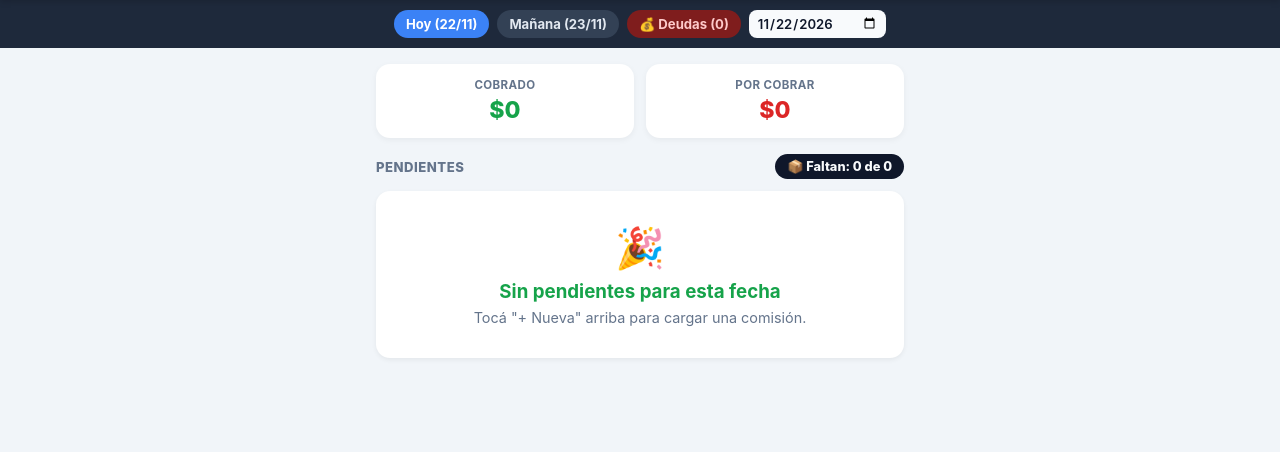
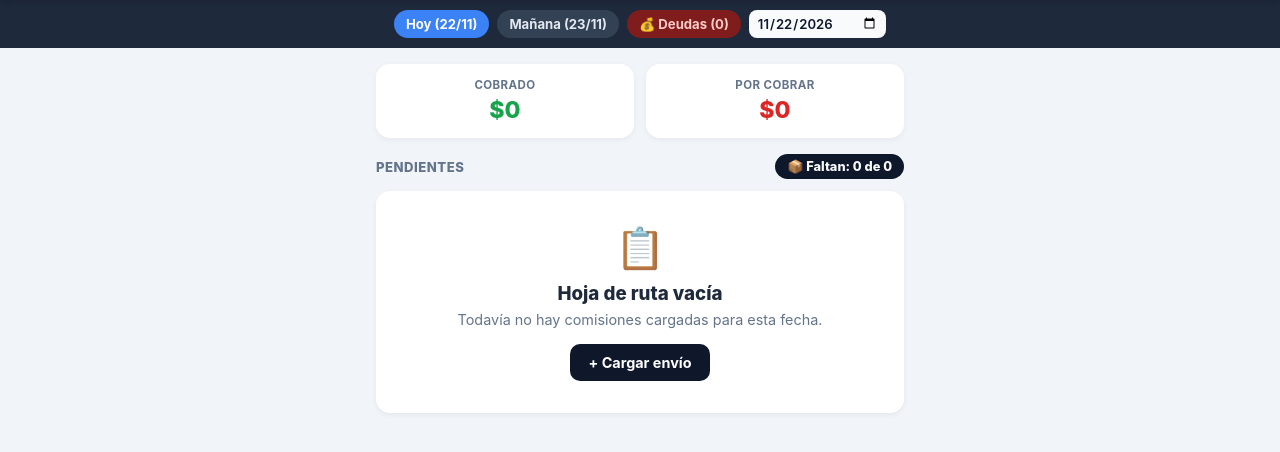
Before and after one commit to daniel-debasto/comisiones-rosario, a Django app: page / in a window 1280 px wide. Shown: the part 61-513 px from the top of the page. Run offline with Django 5.2, Linux system fonts and the light colour scheme; tables that the repository leaves empty hold one stand-in row (values such as "Sample post").

Commit message:
Cambia visual de pantalla vacia por icono de hoja de ruta

```diff
--- a/envios/templates/envios/hoja_ruta.html
+++ b/envios/templates/envios/hoja_ruta.html
@@ -188,10 +188,14 @@
     </div>
     {% empty %}
 
+
         <div class="vacio-box">
-            <div style="font-size: 2.5rem; margin-bottom: 8px;">🎉</div>
-            <h3 style="color: #16a34a; margin-bottom: 6px;">Sin pendientes para esta fecha</h3>
-            <p style="color: #64748b; font-size: 0.9rem;">Tocá "+ Nueva" arriba para cargar una comisión.</p>
+            <div style="font-size: 2.5rem; margin-bottom: 10px;">📋</div>
+            <h3 style="color: #1e293b; margin-bottom: 6px; font-weight: 800;">Hoja de ruta vacía</h3>
+            <p style="color: #64748b; font-size: 0.9rem; margin-bottom: 16px;">Todavía no hay comisiones cargadas para esta fecha.</p>
+            <a href="{% url 'nueva_comision' %}?fecha={{ fecha_sel|date:'Y-m-d' }}" style="display: inline-block; background: #0f172a; color: white; text-decoration: none; padding: 10px 18px; border-radius: 10px; font-weight: 700; font-size: 0.9rem;">
+                + Cargar envío
+            </a>
         </div>
     {% endfor %}
 
```
